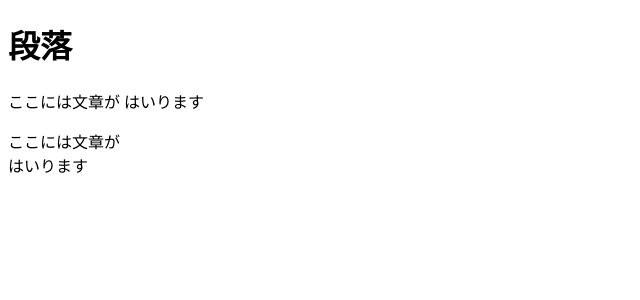
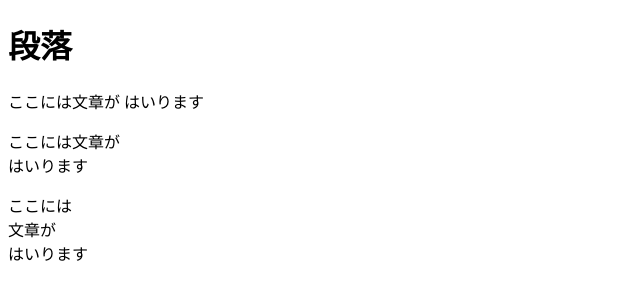
Before and after one commit to madokakmr/html_sample_02, a plain HTML site: page index.html in a window 1280 px wide. Shown: the whole page, without its empty margins (0-640 px from the left). Drawn offline with Linux system fonts and the light colour scheme.

Commit message:
Add files via upload

```diff
--- a/index.html
+++ b/index.html
@@ -8,10 +8,11 @@
 </head>
 <body>
 
-<h1>段落</h1>
+    <h1>段落</h1>
 <p>ここには文章が
 はいります</p>
 <p>ここには文章が<br>はいります</p>
+<p>ここには<br>文章が<br>はいります</p>
 
 </body>
 </html>
```
